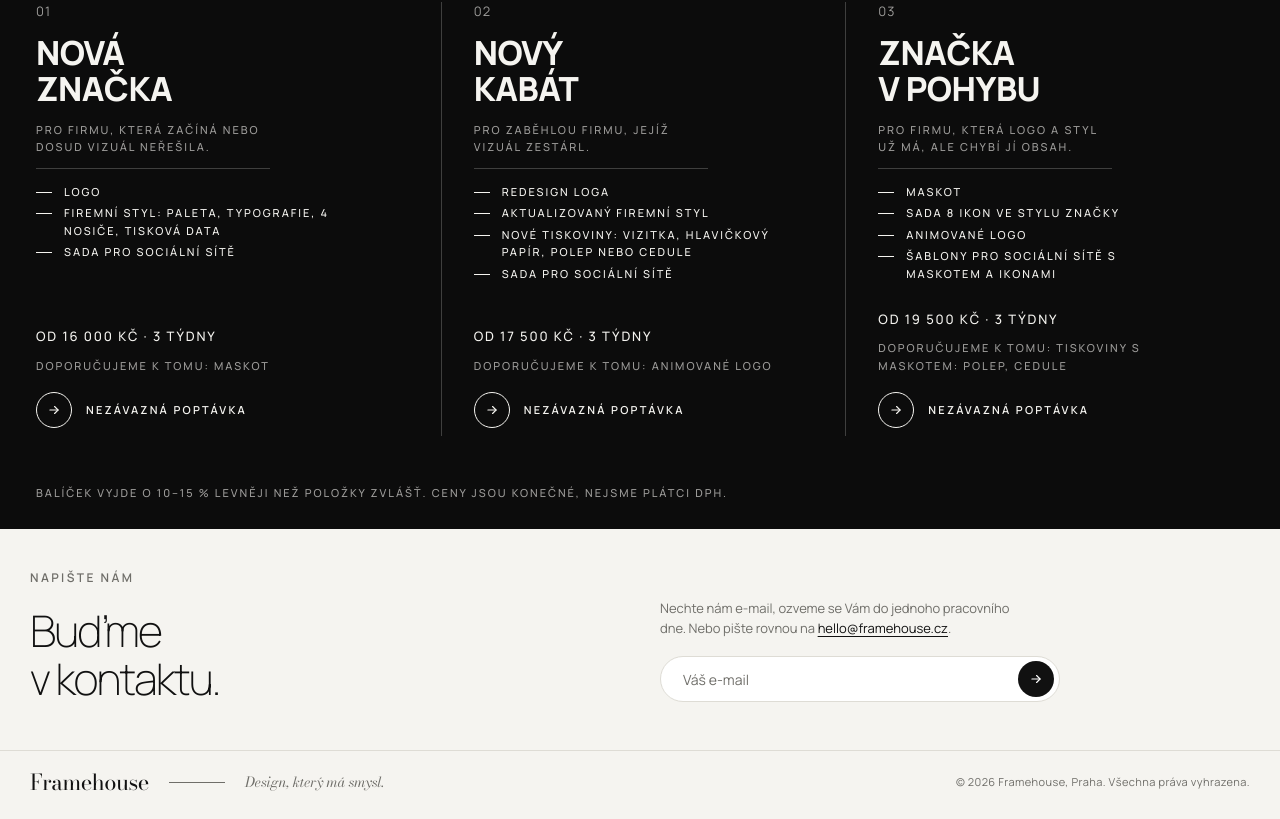
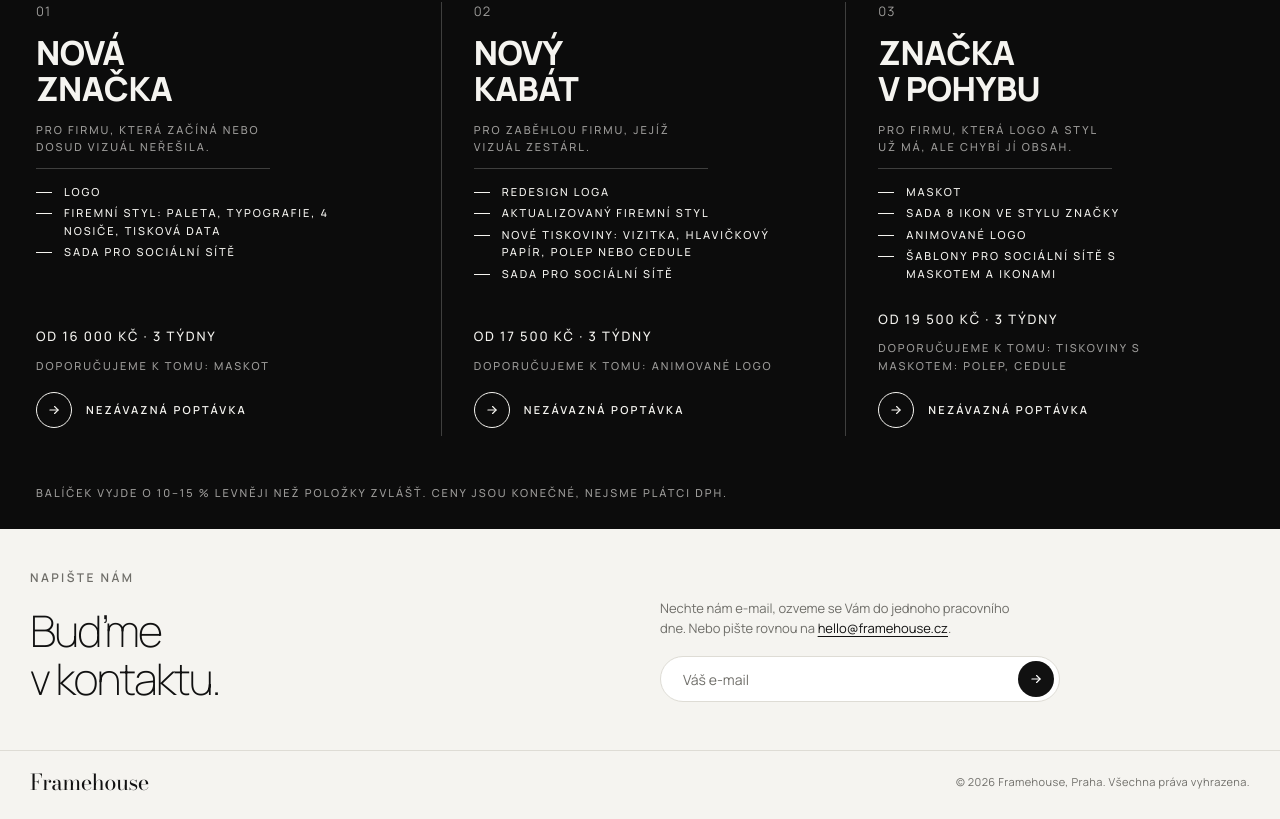
Before and after one commit to levafedorov/framehouse, a Next.js app: page / in a window 1280 px wide. Shown: the part 2104-2923 px from the top of the page. Built offline with nearby package versions, Linux system fonts and the light colour scheme.

Commit message:
Drop the motto line from the footer

```diff
--- a/src/components/Footer.module.css
+++ b/src/components/Footer.module.css
@@ -58,17 +58,6 @@
   letter-spacing: -0.02em;
 }
 
-.dash {
-  width: 56px;
-  border-top: 1px solid var(--muted);
-}
-
-.motto {
-  font-size: 14px;
-  font-style: italic;
-  color: var(--muted);
-}
-
 .copy {
   margin-left: auto;
   font-size: 11px;
--- a/src/components/Footer.tsx
+++ b/src/components/Footer.tsx
@@ -28,8 +28,6 @@ export default function Footer() {
 
       <div className={styles.bottom}>
         <p className={`serif ${styles.wordmark}`}>{site.name}</p>
-        <span className={styles.dash} aria-hidden />
-        <p className={`serif ${styles.motto}`}>{site.motto}</p>
         <p className={styles.copy}>
           © {new Date().getFullYear()} {site.name}, {site.city}. Všechna práva
           vyhrazena.
--- a/src/data/site.ts
+++ b/src/data/site.ts
@@ -1,7 +1,6 @@
 export const site = {
   name: "Framehouse",
   tagline: "Brand design pro vaši firmu.",
-  motto: "Design, který má smysl.",
   description:
     "Loga, firemní styl, ikony, tiskoviny a weby pro malé firmy. Ceny od, jasný postup, hotovo v týdnech.",
   announcement: "Ozveme se Vám do jednoho pracovního dne",
```
